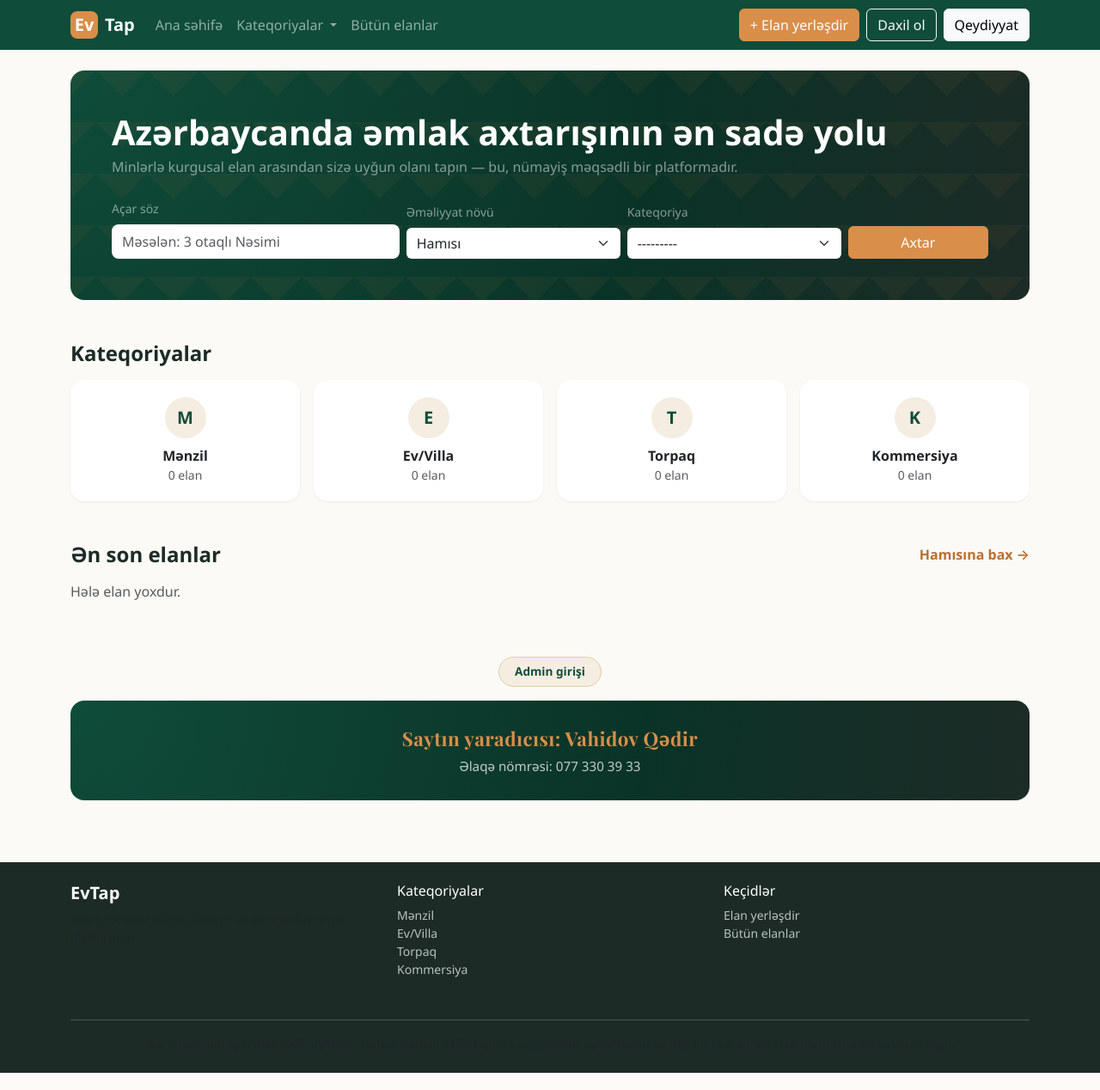
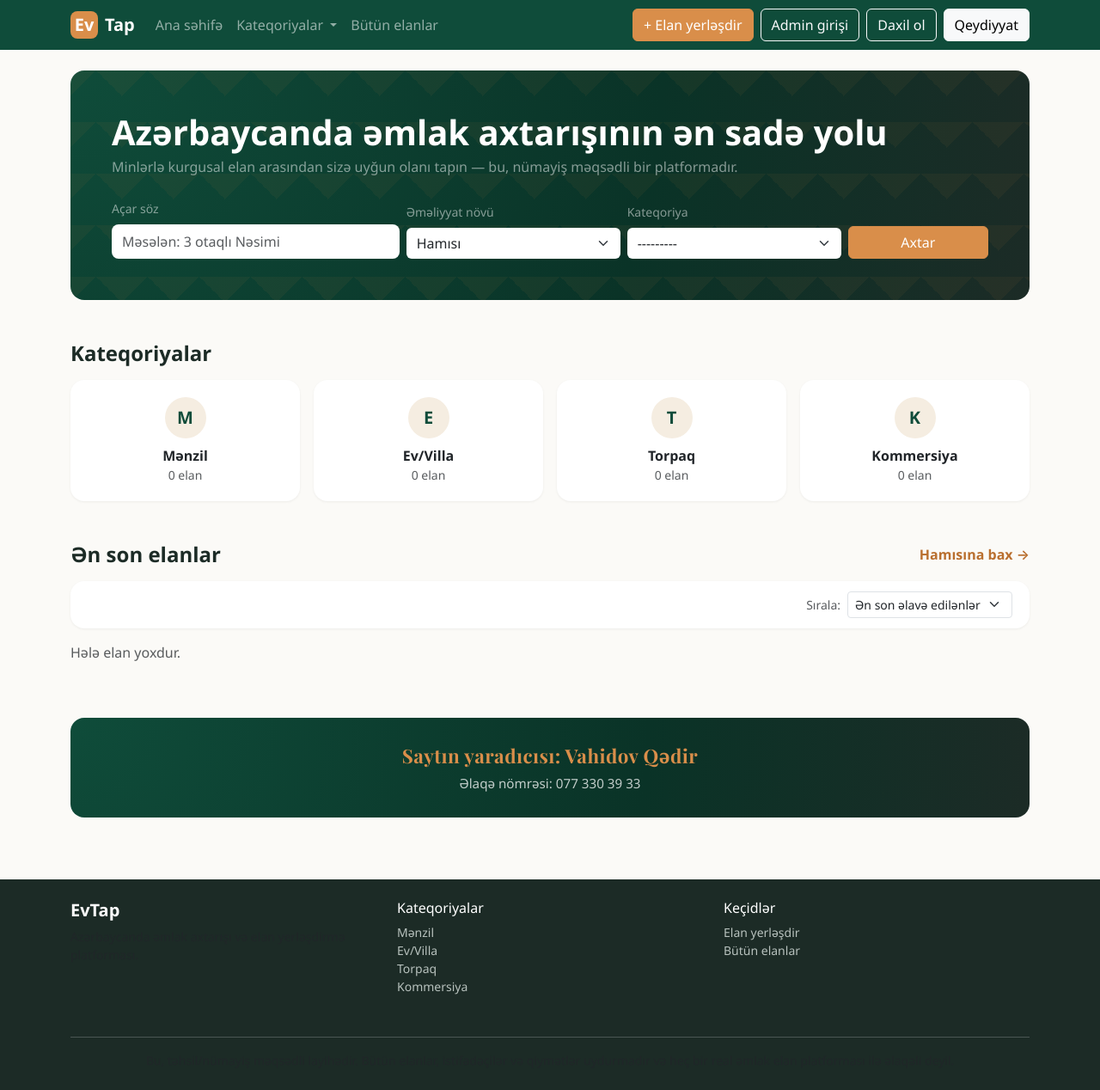
Before and after one commit to Qedir773/evtap, a Django app: page / in a window 1280 px wide. Shown: the whole page at 86% size. Run offline with Django 5.2, Linux system fonts and the light colour scheme; data comes from the database, SQL or seed files in the repository; data that the repository does not hold is empty.

Commit message:
Move admin login to navbar, add home-page sorting, raise username limit
- "Admin girişi" now sits next to the login/register buttons in the
  navbar instead of a home-page badge.
- The homepage's "Ən son elanlar" section gets its own sort dropdown
  (same choices as the /elanlar/ listing page), not just the listing
  search page.
- Registration username max length raised from 5 to 12 characters.

```diff
--- a/accounts/forms.py
+++ b/accounts/forms.py
@@ -4,7 +4,7 @@ from django.contrib.auth.models import User
 
 from .models import Profile
 
-USERNAME_MAX_LENGTH = 5
+USERNAME_MAX_LENGTH = 12
 
 
 class RegisterForm(UserCreationForm):
--- a/core/views.py
+++ b/core/views.py
@@ -1,7 +1,10 @@
 from django.views.generic import TemplateView
 
+from listings.filters import SORT_CHOICES
 from listings.forms import ListingSearchForm
 from listings.models import Category, Listing
+
+_VALID_SORTS = {value for value, _label in SORT_CHOICES}
 
 
 class HomeView(TemplateView):
@@ -12,7 +15,13 @@ class HomeView(TemplateView):
         context["search_form"] = ListingSearchForm()
         context["categories"] = Category.objects.all()
         context["featured_listings"] = Listing.objects.currently_featured().prefetch_related("images")[:8]
+
+        sort = self.request.GET.get("sort")
+        if sort not in _VALID_SORTS:
+            sort = "-created_at"
+        context["current_sort"] = sort
+        context["sort_choices"] = SORT_CHOICES
         context["latest_listings"] = (
-            Listing.objects.approved().order_by("-created_at").prefetch_related("images")[:12]
+            Listing.objects.approved().order_by(sort).prefetch_related("images")[:12]
         )
         return context
--- a/listings/filters.py
+++ b/listings/filters.py
@@ -6,6 +6,13 @@ from .models import Category, Listing
 _TEXT = forms.TextInput(attrs={"class": "form-control form-control-sm"})
 _NUMBER = forms.NumberInput(attrs={"class": "form-control form-control-sm"})
 _SELECT = forms.Select(attrs={"class": "form-select form-select-sm"})
+
+SORT_CHOICES = (
+    ("-created_at", "Ən son əlavə edilənlər"),
+    ("price", "Əvvəlcə ucuz"),
+    ("-price", "Əvvəlcə bahalı"),
+    ("-views_count", "Ən çox baxılan"),
+)
 
 
 class _SortSelect(forms.Select):
@@ -40,12 +47,7 @@ class ListingFilter(django_filters.FilterSet):
             ("price", "price"),
             ("views_count", "views_count"),
         ),
-        choices=(
-            ("-created_at", "Ən son əlavə edilənlər"),
-            ("price", "Əvvəlcə ucuz"),
-            ("-price", "Əvvəlcə bahalı"),
-            ("-views_count", "Ən çox baxılan"),
-        ),
+        choices=SORT_CHOICES,
         empty_label=None,
         widget=_SortSelect,
     )
--- a/static/css/evtap.css
+++ b/static/css/evtap.css
@@ -468,23 +468,6 @@ select {
   width: auto;
 }
 
-/* Admin login badge (home page) */
-.evtap-admin-badge {
-  display: inline-block;
-  padding: 0.4rem 1.1rem;
-  border-radius: 2rem;
-  background-color: var(--evtap-sand);
-  color: var(--evtap-primary);
-  font-weight: 600;
-  font-size: 0.85rem;
-  text-decoration: none;
-  border: 1px solid #e2cfa5;
-}
-.evtap-admin-badge:hover {
-  background-color: #e8ddc9;
-  color: var(--evtap-primary-dark);
-}
-
 /* Creator block (home page) */
 .evtap-creator-block {
   background: radial-gradient(circle at top left, var(--evtap-primary) 0%, var(--evtap-primary-dark) 60%, var(--evtap-ink) 100%);
--- a/templates/core/home.html
+++ b/templates/core/home.html
@@ -30,9 +30,19 @@
 </div>
 {% endif %}
 
-<div class="d-flex justify-content-between align-items-center mb-3">
+<div class="d-flex flex-wrap justify-content-between align-items-center gap-2 mb-3">
     <h4 class="fw-bold mb-0">Ən son elanlar</h4>
     <a href="{% url 'listings:listing_search' %}" class="evtap-link-accent">Hamısına bax &rarr;</a>
+</div>
+<div class="evtap-sort-bar d-flex justify-content-end mb-3">
+    <form method="get" class="d-flex align-items-center gap-2">
+        <label class="small text-muted mb-0" for="id_home_sort">Sırala:</label>
+        <select name="sort" id="id_home_sort" class="form-select form-select-sm evtap-sort-select">
+            {% for value, label in sort_choices %}
+            <option value="{{ value }}" {% if value == current_sort %}selected{% endif %}>{{ label }}</option>
+            {% endfor %}
+        </select>
+    </form>
 </div>
 <div class="row g-3">
     {% for listing in latest_listings %}
@@ -42,11 +52,7 @@
     {% endfor %}
 </div>
 
-<div class="text-center mt-5">
-    <a href="{% url 'admin:index' %}" class="evtap-admin-badge">Admin girişi</a>
-</div>
-
-<div class="evtap-creator-block text-center mt-3">
+<div class="evtap-creator-block text-center mt-5">
     <p class="evtap-creator-name mb-1">Saytın yaradıcısı: Vahidov Qədir</p>
     <p class="evtap-creator-contact mb-0">Əlaqə nömrəsi: 077 330 39 33</p>
 </div>
--- a/templates/partials/_navbar.html
+++ b/templates/partials/_navbar.html
@@ -34,6 +34,7 @@
             </ul>
             <div class="d-flex align-items-center gap-2">
                 <a href="{% url 'listings:listing_create' %}" class="btn btn-evtap-accent">+ Elan yerləşdir</a>
+                <a href="{% url 'admin:index' %}" class="btn btn-outline-light">Admin girişi</a>
                 {% if user.is_authenticated %}
                 <div class="dropdown">
                     <a class="btn btn-outline-light dropdown-toggle" href="#" role="button" data-bs-toggle="dropdown">
```
